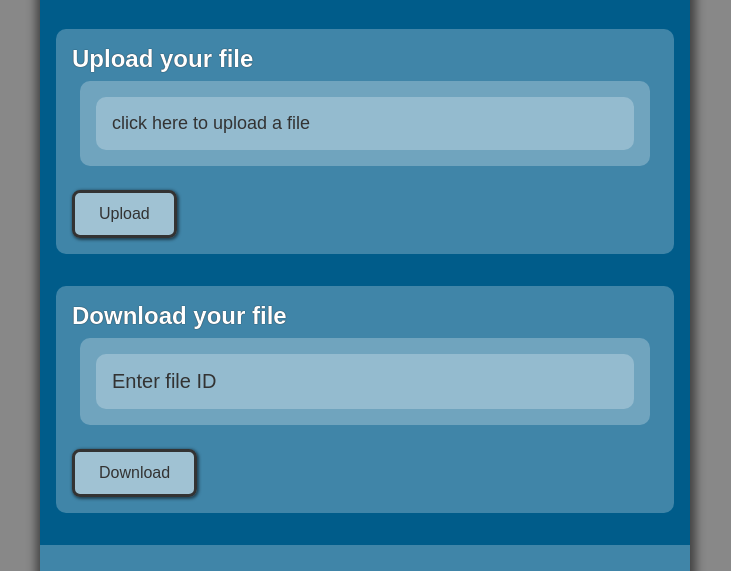
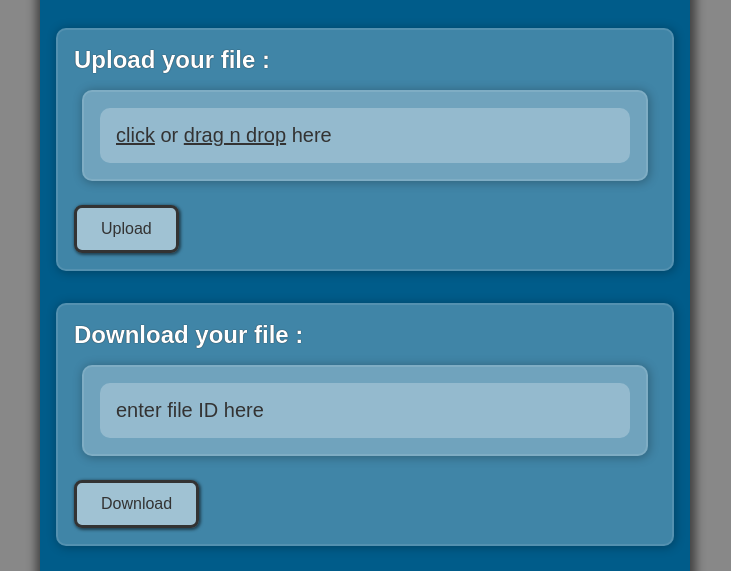
Before and after one commit to deytulsi18/docxshare, a website: page index.html in a window 1280 px wide. Shown: the part 149-720 px from the top of the page, without its empty margins (275-1006 px from the left). Drawn offline with Linux system fonts and the light colour scheme; a web font is replaced by a local one.

Commit message:
ui fixes

```diff
--- a/assets/css/style.css
+++ b/assets/css/style.css
@@ -31,14 +31,59 @@
     --glass-4: hsla(0, 0%, 100%, 0.4);
     --glass-5: hsla(0, 0%, 100%, 0.5);
 
-    --glass: hsla(0, 0%, 100%, 0.25)
+    --glass: hsla(0, 0%, 100%, 0.25);
+    --glass-shadow: hsla(0, 0%, 0%, 0.25);
 }
 
-* {
+/* Global Styles */
+
+*,
+*::before,
+*::after {
     margin: 0;
     padding: 0;
     box-sizing: border-box;
+    -webkit-box-sizing: border-box;
     -webkit-tap-highlight-color: transparent;
+    -webkit-text-size-adjust: 100%;
+    /* outline: 2px solid red; */
+}
+
+.prevent-select {
+    -webkit-user-select: none;
+    /* Safari */
+    -ms-user-select: none;
+    /* IE 10 and IE 11 */
+    user-select: none;
+    /* Standard syntax */
+}
+
+/* text selection color */
+
+::-moz-selection {
+    background: hsla(0, 71%, 73%, 0.75);
+    color: black;
+}
+
+::selection {
+    background: hsla(0, 71%, 73%, 0.75);
+    color: black;
+}
+
+a::-moz-selection {
+    background-color: var(--yellow);
+    color: black;
+}
+
+a::selection {
+    background-color: var(--yellow);
+    color: black;
+}
+
+/* basic HTML elements styles */
+
+html {
+    scroll-behavior: smooth;
 }
 
 body {
@@ -56,9 +101,25 @@ a {
 }
 
 h1 {
-    font-family: "Montserrat 500";
+    font-family: "Montserrat 500", sans-serif;
     letter-spacing: 3px;
     font-size: 2.75rem;
+}
+
+.glass-border {
+    border: 2px solid rgba(255, 255, 255, 0.1) !important;
+}
+
+.shadow {
+    box-shadow: 1px 1px 10px 1px hsla(0, 0%, 0%, 0.25);
+}
+
+.bold-text {
+    font-family: "Montserrat 500", sans-serif !important;
+}
+
+.underline {
+    text-decoration: underline;
 }
 
 header h1 {
@@ -118,6 +179,7 @@ footer {
 
 h2 {
     text-shadow: 0 0 1px hsla(0, 0%, 0%, 1);
+    padding-bottom: 0.5rem;
 }
 
 .container-one {
@@ -163,9 +225,9 @@ h2 {
 }
 
 #selected-file-name {
-    font-family: "Montserrat 500", sans-serif;
+    font-family: "Montserrat", sans-serif;
     font-size: large;
-
+    font-size: 1.25rem;
     padding: 1rem;
     background-color: var(--glass);
     padding: 1rem;
@@ -196,14 +258,11 @@ h2 {
 
 .file-download-input-div {
     background-color: var(--glass);
-
     padding: 1rem;
-
     display: flex;
     justify-content: center;
     align-items: center;
     border-radius: 10px;
-
 }
 
 .file-download-container input {
@@ -215,14 +274,17 @@ h2 {
     width: 100%;
     color: #333;
     background-color: var(--glass);
+    font-family: "Montserrat 500", sans-serif;
 }
 
 ::placeholder {
+    font-family: "Montserrat", sans-serif;
     color: #333;
     opacity: 1;
 }
 
 :-ms-input-placeholder {
+    font-family: "Montserrat", sans-serif;
     color: #333;
 }
 
@@ -250,13 +312,18 @@ h2 {
 }
 
 .upload-btn {
-    background-color: hsl(35, 85%, 59%);
     background-color: var(--glass-5);
+}
+
+.upload-btn:active {
+    background-color: hsl(35, 85%, 70%);
 
 }
 
 .download-btn {
-    background-color: hsl(120, 63%, 67%);
     background-color: var(--glass-5);
+}
 
+.download-btn:active {
+    background-color: hsl(120, 63%, 70%);
 }
--- a/assets/js/index.js
+++ b/assets/js/index.js
@@ -35,5 +35,11 @@ selectFileDiv.addEventListener('click', () => {
 selectedFile.addEventListener('change', () => {
     if (selectedFile.files.length > 0) {
         displayFileName.innerText = selectedFile.files[0].name;
+
+        const isBoldText = displayFileName.classList.contains('bold-text');
+
+        if (!isBoldText) {
+            displayFileName.classList.add('bold-text');
+        }
     }
 })
--- a/index.html
+++ b/index.html
@@ -24,26 +24,27 @@
 
         <div class="main">
 
-            <div class="file-upload-div">
-                <h2>Upload your file</h2>
+            <div class="file-upload-div glass-border shadow">
+                <h2>Upload your file :</h2>
                 <div class="file-upload-container">
-                    <div class="file-upload-input-div" id="dropContainer">
+                    <div class="file-upload-input-div glass-border shadow" id="dropContainer">
                         <input type="file" name="file-upload" id="file-upload">
-                        <span id="selected-file-name">click here to upload a file</span>
+                        <span id="selected-file-name"><span class="bold-text underline">click</span> or <span
+                                class="bold-text underline">drag n drop</span> here</span>
                     </div>
                 </div>
-                <div class="btn upload-btn">
+                <div class="btn upload-btn prevent-select">
                     Upload
                 </div>
             </div>
-            <div class="file-download-div">
-                <h2>Download your file</h2>
+            <div class="file-download-div glass-border shadow">
+                <h2>Download your file :</h2>
                 <div class="file-download-container">
-                    <div class="file-download-input-div">
-                        <input type="text" name="file-id" id="file-id" placeholder="Enter file ID">
+                    <div class="file-download-input-div glass-border shadow">
+                        <input type="text" name="file-id" id="file-id" placeholder="enter file ID here">
                     </div>
                 </div>
-                <button class="btn download-btn">
+                <button class="btn download-btn prevent-select">
                     Download
                 </button>
             </div>
```
